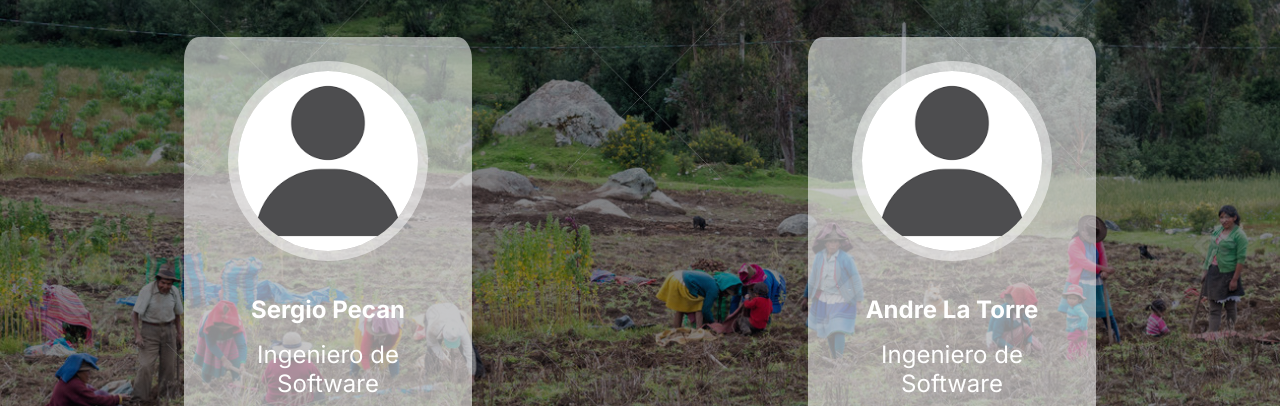
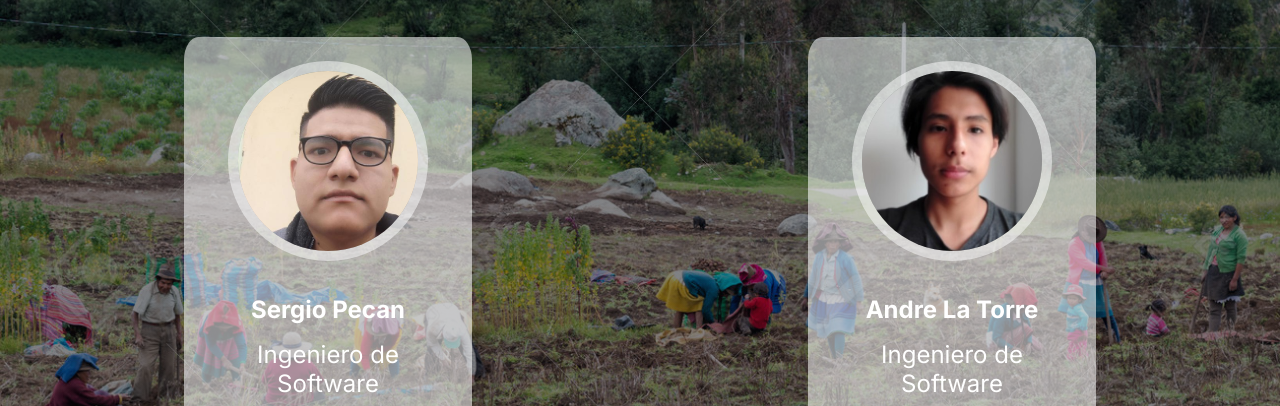
Before and after one commit to InnovaTech-UPC/Landing, a plain HTML site: page about-us.html in a window 1280 px wide. Shown: the part 1885-2291 px from the top of the page. Drawn offline with nearby package versions, Linux system fonts and the light colour scheme.

Commit message:
feat: update profile images

```diff
--- a/about-us.html
+++ b/about-us.html
@@ -133,7 +133,7 @@
                     </div>
                     <div class="team-member">
                         <div class="member-image">
-                            <img src="img/placeholder.png" alt="Sergio Pecan">
+                            <img src="img/perfil_sergio.jpg" alt="Sergio Pecan">
                         </div>
                         <div class="member-details">
                             <h2>Sergio Pecan</h2>
@@ -147,7 +147,7 @@
                     </div>
                     <div class="team-member">
                         <div class="member-image">
-                            <img src="img/placeholder.png" alt="Andre la Torre">
+                            <img src="img/perfil_andre.jpg" alt="Andre la Torre">
                         </div>
                         <div class="member-details">
                             <h2>Andre La Torre</h2>
```
Also changed, not shown: img/perfil_andre.jpg (added), img/perfil_sergio.jpg (added).
